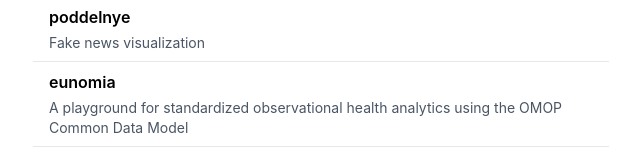
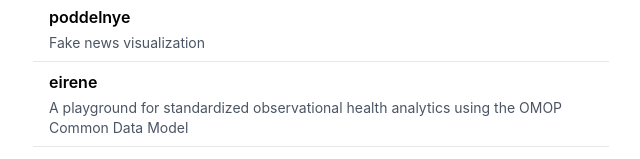
Before and after one commit to mccullen/portfolio, a Next.js app: page /projects in a window 1280 px wide. Shown: the part 268-427 px from the top of the page, without its empty margins (319-959 px from the left). Built offline with nearby package versions, Linux system fonts and the light colour scheme.

Commit message:
Update eirene link

```diff
--- a/app/projects/page.tsx
+++ b/app/projects/page.tsx
@@ -19,10 +19,10 @@ const projects = [
     url: "https://poddelnye.vercel.app"
   },
   {
-    id: "eunomia",
-    name: "eunomia",
+    id: "eirene",
+    name: "eirene",
     description: "A playground for standardized observational health analytics using the OMOP Common Data Model",
-    url: "https://eunomia.netlify.app"
+    url: "https://eirene.netlify.app"
   },
   {
     id: "spark-ctakes",
```
